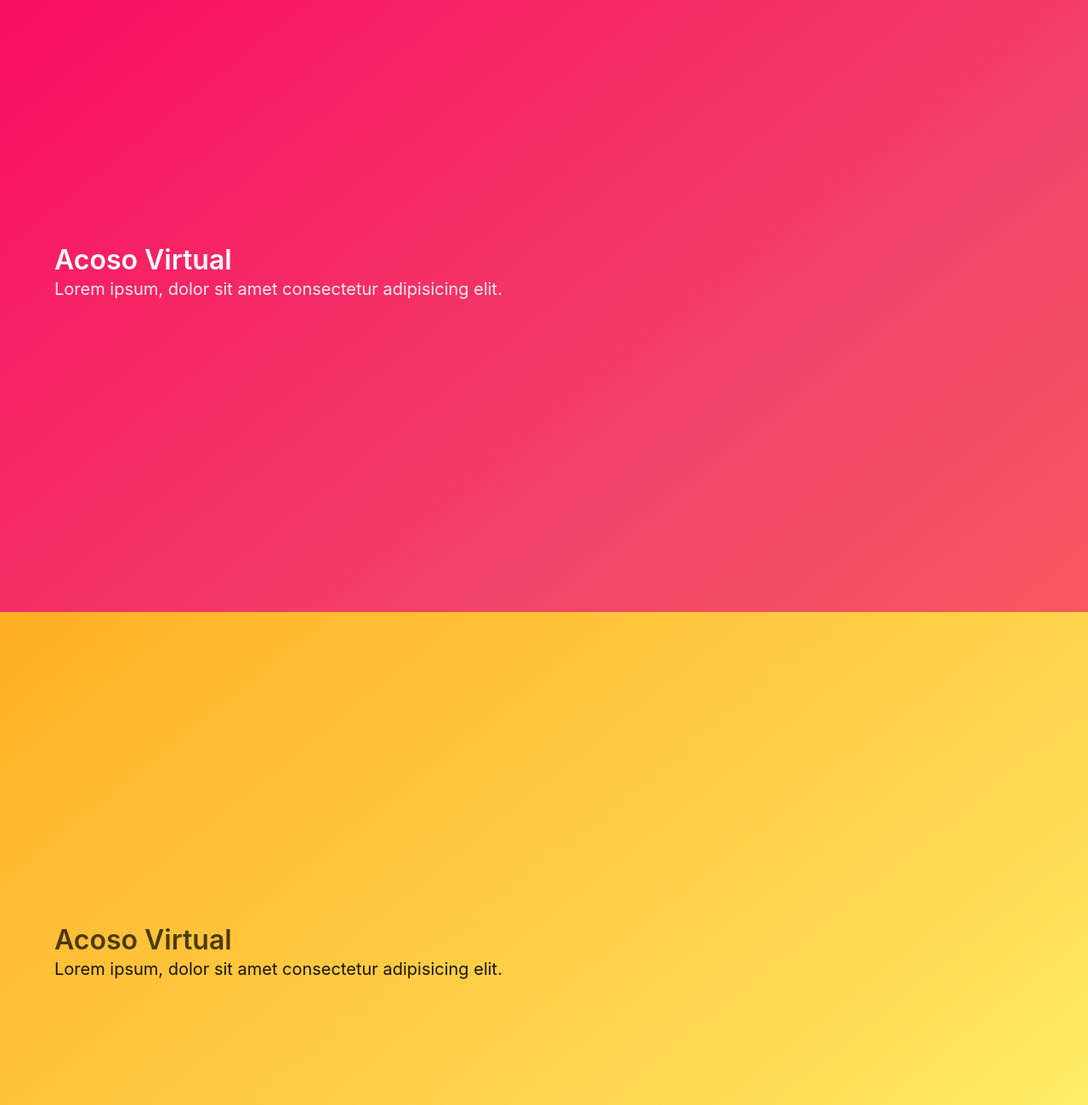
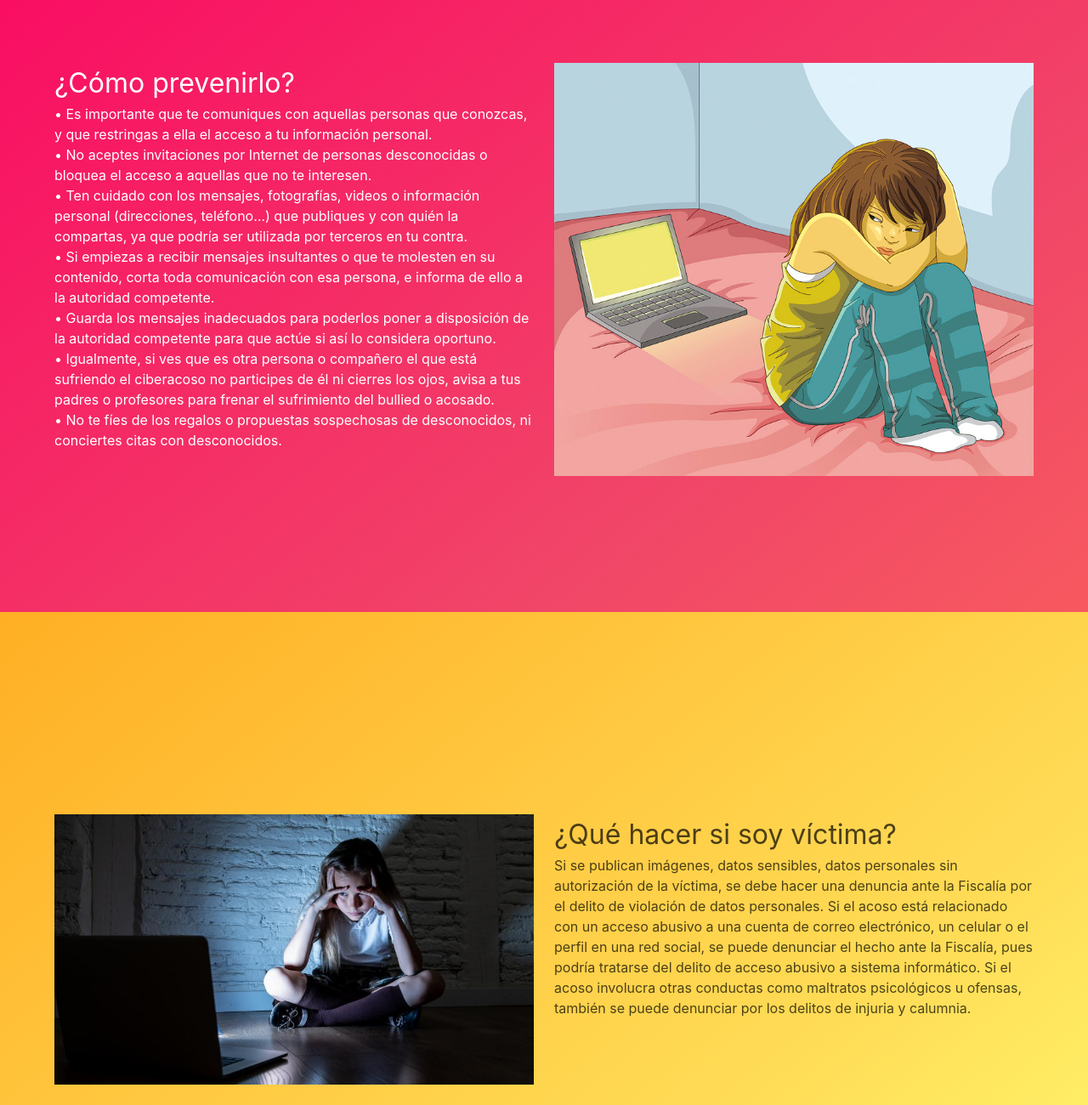
Before and after one commit to dawling/acoso-virtual, a plain HTML site: page index.html in a window 1280 px wide. Shown: the part 2480-3780 px from the top of the page at 85% size. Drawn offline with Linux system fonts and the light colour scheme.

Commit message:
pagina terminada

```diff
--- a/index.html
+++ b/index.html
@@ -99,12 +99,12 @@
                 <span class="has-text-weight-bold is-size-5">Cambios en la forma de relacionarse:</span> si se muestra más introvertido, cambia de amigos o deja de hacer planes en grupo.
               </li>
               <li>
-                <span class="has-text-weight-bold is-size-5">Cambios en el lenguaje corporal:</span> se mueve más lento, va encorvado, los hombros van echados hacia delante, no mira a los ojos, lleva la cabeza baja, sufre temblores o mareos, se restriega las manoss...
+                <span class="has-text-weight-bold is-size-5">Cambios en el lenguaje corporal:</span> se mueve más lento, va encorvado, los hombros van echados hacia delante, no mira a los ojos, lleva la cabeza baja, sufre temblores o mareos, se restriega las manos...
               </li>
             </ul>
           </div>
           <div class="column">
-            <img src="images/como-detectarlo.png" alt="Como detectarlo">
+            <img src="images/como-detectarlo.jpg" alt="Como detectarlo">
           </div>
         </div>
       </div>
@@ -114,12 +114,39 @@
   <section class="hero is-danger is-bold is-fullheight">
     <div class="hero-body">
       <div class="container">
-        <h1 class="title">
-          Acoso Virtual
-        </h1>
-        <h2 class="subtitle">
-          Lorem ipsum, dolor sit amet consectetur adipisicing elit.
-        </h2>
+        <div class="columns">
+          <div class="column">
+            <h2 class="is-size-3">
+              ¿Cómo prevenirlo?
+            </h2>
+            <ul>
+              <li>
+               •	Es importante que te comuniques con aquellas personas que conozcas, y que restringas a ella el acceso a tu información personal.
+              </li>
+              <li>
+               •	No aceptes invitaciones por Internet de personas desconocidas o bloquea el acceso a aquellas que no te interesen.
+              </li>
+              <li>
+                •	Ten cuidado con los mensajes, fotografías, videos o información personal (direcciones, teléfono…) que publiques y con quién la compartas, ya que podría ser utilizada por terceros en tu contra.
+              </li>
+              <li>
+                •	Si empiezas a recibir mensajes insultantes o que te molesten en su contenido, corta toda comunicación con esa persona, e informa de ello a la autoridad competente.
+              </li>
+              <li>
+                •	Guarda los mensajes inadecuados para poderlos poner a disposición de la autoridad competente para que actúe si así lo considera oportuno.
+              </li>
+              <li>
+                •	Igualmente, si ves que es otra persona o compañero el que está sufriendo el ciberacoso no participes de él ni cierres los ojos, avisa a tus padres o profesores para frenar el sufrimiento del bullied o acosado.
+              </li>
+              <li>
+                •	No te fíes de los regalos o propuestas sospechosas de desconocidos, ni conciertes citas con desconocidos.
+              </li>
+            </ul>
+          </div>
+          <div class="column">
+            <img src="images/como-prevenirlo.jpg" alt="Como prevenirlo?">
+          </div>
+        </div>
       </div>
     </div>
   </section>
@@ -127,12 +154,18 @@
   <section class="hero is-warning is-bold is-fullheight">
     <div class="hero-body">
       <div class="container">
-        <h1 class="title">
-          Acoso Virtual
-        </h1>
-        <h2 class="subtitle">
-          Lorem ipsum, dolor sit amet consectetur adipisicing elit.
-        </h2>
+        <div class="columns">
+          <div class="column">
+            <img src="images/que-hacer.jpg" alt="¿Qué hacer si soy víctima?">
+          </div>
+          <div class="column">
+            <h2 class="is-size-3">¿Qué hacer si soy víctima?</h2>
+            <p> Si se publican imágenes, datos sensibles, datos personales sin autorización de la víctima, se debe hacer una denuncia ante la Fiscalía por el delito de violación de datos personales.
+              Si el acoso está relacionado con un acceso abusivo a una cuenta de correo electrónico, un celular o el perfil en una red social, se puede denunciar el hecho ante la Fiscalía, pues podría tratarse del delito de acceso abusivo a sistema informático.
+              Si el acoso involucra otras conductas como maltratos psicológicos u ofensas, también se puede denunciar por los delitos de injuria y calumnia.
+              </p>
+          </div>
+        </div>
       </div>
     </div>
   </section>
```
Also changed, not shown: images/como-detectarlo.jpg (added), images/como-prevenirlo.jpg (added), images/que-hacer.jpg (added).
